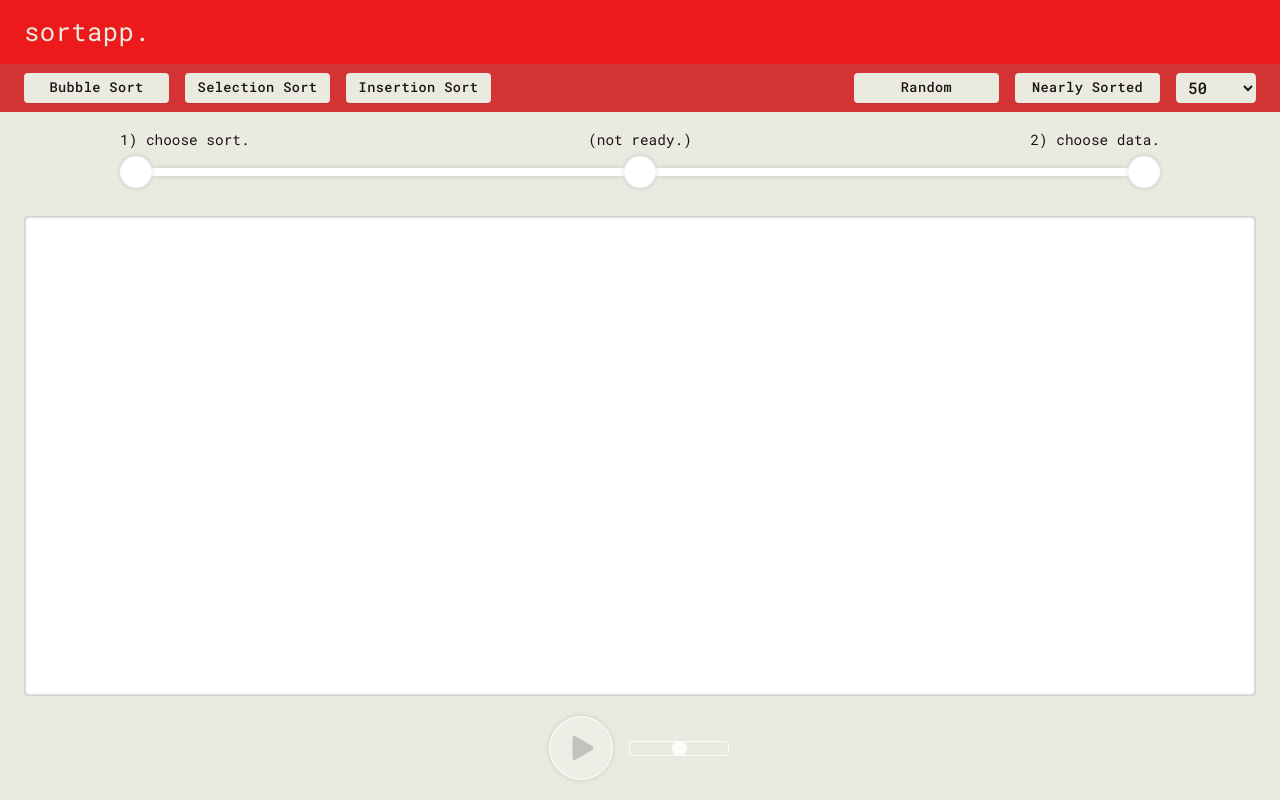
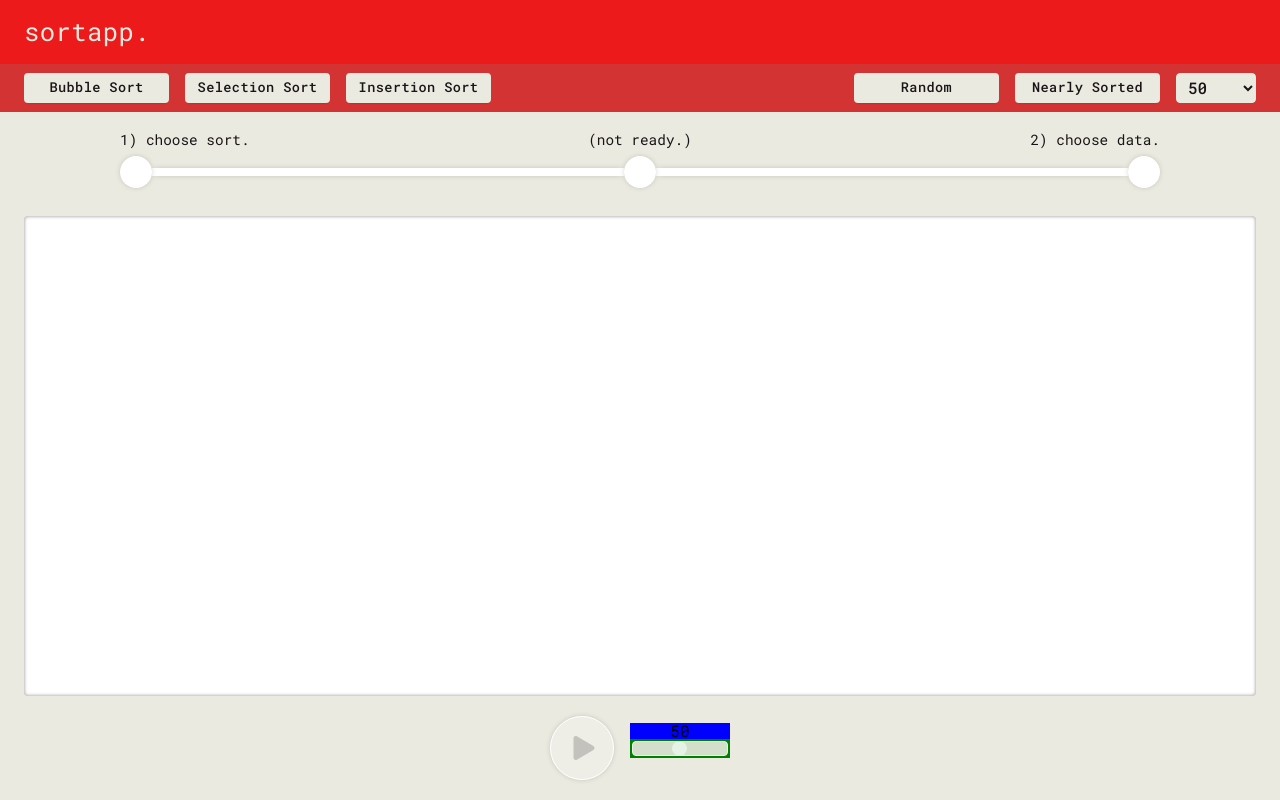
Before and after one commit to kyle4real/Sorting-Visualizer, a React (Create React App) app: page / in a window 1280 px wide. Built offline with nearby package versions, Linux system fonts and the light colour scheme.

Commit message:
Positioned tooltip.

```diff
--- a/src/components/Sorting/Controls/Controls.js
+++ b/src/components/Sorting/Controls/Controls.js
@@ -10,6 +10,9 @@ const Controls = ({ handlePlay, handleReset }) => {
 
     const isDisabled = !sortCtx.sortSelection || !sortCtx.dataSelection;
 
+    const rangeNum = 50;
+    const tooltipPosition = `calc(${rangeNum}px - 10px)`;
+
     return (
         <div className={classes.controls__container}>
             <div className={classes.controls}>
@@ -18,7 +21,20 @@ const Controls = ({ handlePlay, handleReset }) => {
                     handleReset={handleReset}
                     disabled={isDisabled}
                 />
-                <input className={classes.controls__range} type="range" disabled={isDisabled} />
+                <div className={classes.controls__range}>
+                    <div className={classes.tooltip}>
+                        <div style={{ left: tooltipPosition }} className={classes.tooltip__num}>
+                            50
+                        </div>
+                    </div>
+                    <input
+                        className={classes.range}
+                        type="range"
+                        disabled={isDisabled}
+                        min={1}
+                        max={100}
+                    />
+                </div>
             </div>
         </div>
     );
--- a/src/components/Sorting/Controls/Controls.module.scss
+++ b/src/components/Sorting/Controls/Controls.module.scss
@@ -16,9 +16,29 @@
     justify-content: center;
 
     &__range {
+        background: green;
         margin-left: $spacing-md;
+        width: 100px;
+        display: flex;
+        position: relative;
+        .tooltip {
+            position: absolute;
+            width: 100%;
+            height: 16px;
+            background: blue;
+            top: -16px;
+            left: 0;
+            right: 0;
+
+            &__num {
+                width: 20px;
+                position: absolute;
+                letter-spacing: $letterSpacing;
+            }
+        }
+        .range {
             -webkit-appearance: none;
-        width: 100px;
+            width: 100%;
             height: 15px;
             outline: none;
             opacity: 0.9;
@@ -55,3 +75,4 @@
             }
         }
     }
+}
```
Lines whose indentation alone changed are shown as unchanged.
